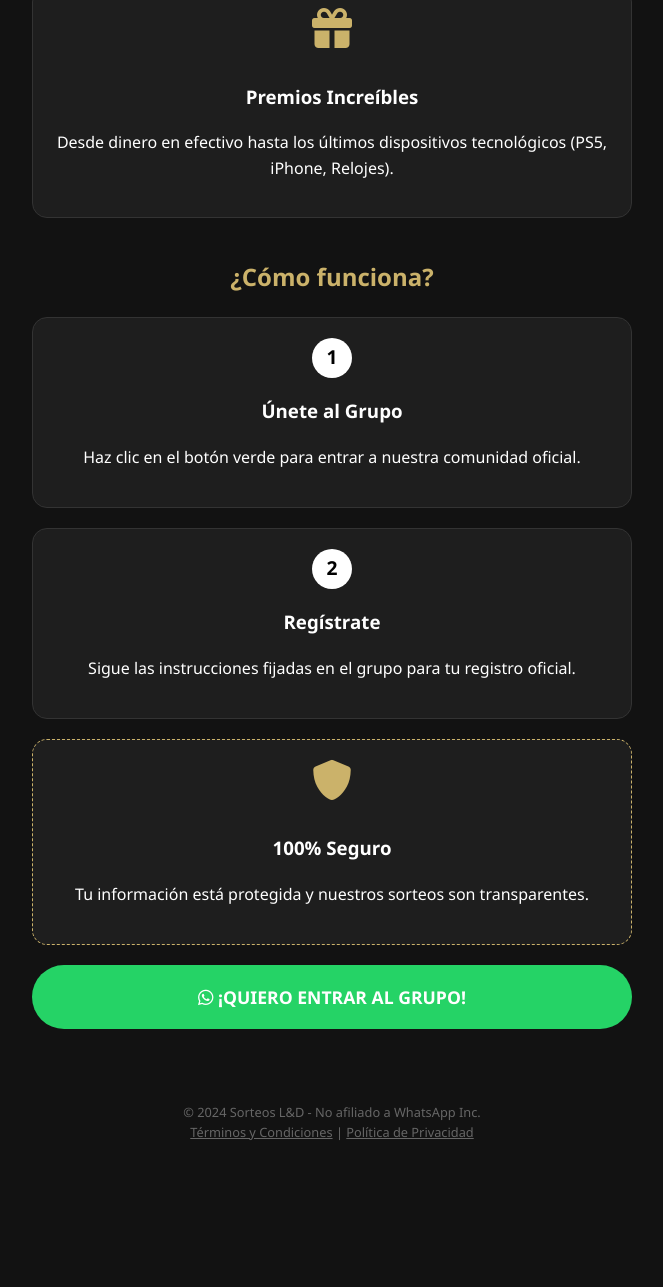
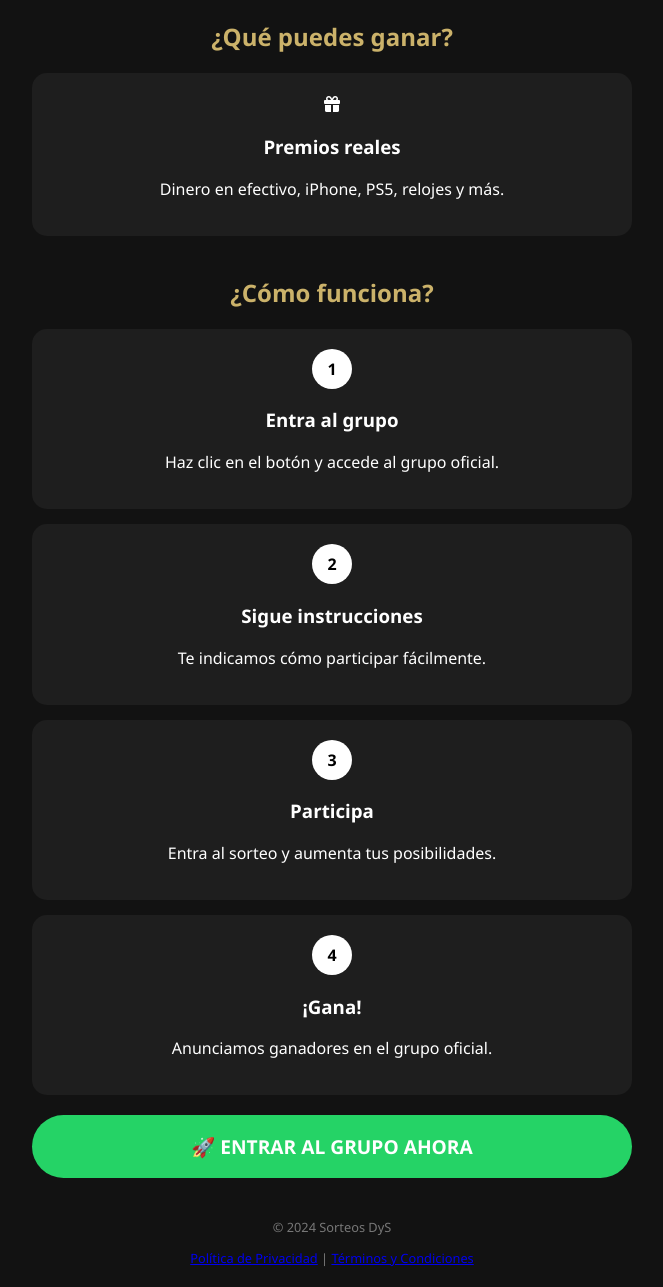
Before and after one commit to orregoosoriodaniel-oss/invitacion-sorteos, a plain HTML site: page index.html in a window 1280 px wide. Shown: the part 581-1868 px from the top of the page, without its empty margins (308-971 px from the left). Before the commit the page ends 1796 px from the top, so only its background shows below. Drawn offline with Linux system fonts and the light colour scheme.

Commit message:
Update index.html

```diff
--- a/index.html
+++ b/index.html
@@ -3,94 +3,164 @@
 <head>
 <meta charset="UTF-8">
 <meta name="viewport" content="width=device-width, initial-scale=1.0">
-    <title>Sorteos L&D | Participá y Ganá</title>
+<title>Sorteos DyS | Gana premios reales</title>
+
 <link rel="stylesheet" href="https://cdnjs.cloudflare.com/ajax/libs/font-awesome/6.0.0/css/all.min.css">
+
 <style>
 :root {
-            --primary-gold: #cbb26a;
-            --dark-bg: #121212;
-            --card-bg: #1e1e1e;
-            --whatsapp-green: #25D366;
+    --gold: #cbb26a;
+    --dark: #121212;
+    --card: #1e1e1e;
+    --green: #25D366;
 }
 
 body {
-            font-family: 'Segoe UI', Roboto, sans-serif;
+    font-family: 'Segoe UI', sans-serif;
     margin: 0;
-            background-color: var(--dark-bg);
+    background: var(--dark);
     color: white;
-            line-height: 1.6;
 }
 
-        .container { max-width: 600px; margin: 0 auto; padding: 20px; }
+.container { max-width: 600px; margin: auto; padding: 20px; }
 
-        /* Header */
-        header { text-align: center; padding: 30px 0; border-bottom: 2px solid var(--primary-gold); }
-        .logo { font-size: 2.5rem; font-weight: bold; }
+header { text-align: center; padding: 20px; border-bottom: 2px solid var(--gold); }
 
-        /* Hero Section */
-        .hero { text-align: center; padding: 40px 20px; background: linear-gradient(rgba(0,0,0,0.7), rgba(0,0,0,0.7)), url('https://images.unsplash.com/photo-1606144042614-b2417e99c4e3?auto=format&fit=crop&q=80&w=1000') center/cover; border-radius: 15px; margin-top: 20px; }
-        .hero h1 { color: white; text-transform: uppercase; font-size: 1.8rem; }
-        .hero p { color: var(--primary-gold); font-weight: bold; }
+.logo { font-size: 2.2rem; font-weight: bold; }
 
-        /* Secciones de Contenido */
-        .section-title { color: var(--primary-gold); text-align: center; margin-top: 40px; font-size: 1.5rem; }
+.hero {
+    text-align: center;
+    padding: 50px 20px;
+    background: linear-gradient(rgba(0,0,0,0.7), rgba(0,0,0,0.7)),
+    url('https://images.unsplash.com/photo-1607083206968-13611e3d76db?auto=format&fit=crop&w=1000&q=80') center/cover;
+    border-radius: 15px;
+}
 
-        .card { background: var(--card-bg); padding: 20px; border-radius: 15px; margin-bottom: 20px; text-align: center; border: 1px solid #333; }
-        .card i { font-size: 2.5rem; color: var(--primary-gold); margin-bottom: 15px; }
+.hero h1 { font-size: 1.9rem; }
 
-        /* Pasos 1, 2, 3 */
-        .step-number { background: white; color: black; width: 40px; height: 40px; border-radius: 50%; display: flex; align-items: center; justify-content: center; margin: 0 auto 10px; font-weight: bold; font-size: 1.2rem; }
+.hero p { color: var(--gold); font-weight: bold; }
 
-        /* Botón Flotante y Normal */
-        .btn-ws { background-color: var(--whatsapp-green); color: white; text-decoration: none; padding: 18px; border-radius: 50px; display: block; font-weight: bold; font-size: 1.1rem; transition: 0.3s; margin: 20px 0; }
+.urgency {
+    color: red;
+    font-weight: bold;
+    margin-top: 10px;
+}
 
-        footer { text-align: center; padding: 40px; font-size: 0.8rem; color: #666; }
+.btn {
+    background: var(--green);
+    padding: 18px;
+    border-radius: 50px;
+    display: block;
+    text-align: center;
+    font-weight: bold;
+    font-size: 1.2rem;
+    text-decoration: none;
+    color: white;
+    margin-top: 20px;
+}
+
+.section-title {
+    text-align: center;
+    color: var(--gold);
+    margin-top: 40px;
+}
+
+.card {
+    background: var(--card);
+    padding: 20px;
+    border-radius: 15px;
+    margin-top: 15px;
+    text-align: center;
+}
+
+.step {
+    background: white;
+    color: black;
+    width: 40px;
+    height: 40px;
+    border-radius: 50%;
+    margin: auto;
+    display: flex;
+    align-items: center;
+    justify-content: center;
+    font-weight: bold;
+}
+
+footer {
+    text-align: center;
+    margin-top: 40px;
+    font-size: 0.8rem;
+    color: #777;
+}
 </style>
 </head>
+
 <body>
 
 <div class="container">
+
 <header>
-        <div class="logo">Sorteos <span style="color:var(--primary-gold)">L&D</span></div>
+    <div class="logo">Sorteos <span style="color:var(--gold)">DyS</span></div>
 </header>
 
 <section class="hero">
-        <h1>PARTICIPÁ, GANÁ Y CELEBRÁ</h1>
-        <p>¡PREMIOS REALES TODOS LOS DÍAS!</p>
-        <a href="https://chat.whatsapp.com/FR1wa0fbUGJCvh848Emg8d" class="btn-ws"><i class="fab fa-whatsapp"></i> UNIRSE AL GRUPO</a>
+    <h1>🎁 Gana premios reales TODOS LOS DÍAS</h1>
+    <p>Participa en segundos desde WhatsApp 👇</p>
+
+    <p>✔️ +1,000 personas participando</p>
+    <p>✔️ Ganadores reales cada semana</p>
+
+    <div class="urgency">⚠️ Cupos limitados hoy</div>
+
+    <a href="https://chat.whatsapp.com/FR1wa0fbUGJCvh848Emg8d" class="btn">
+        👉 QUIERO PARTICIPAR AHORA
+    </a>
 </section>
 
 <h2 class="section-title">¿Qué puedes ganar?</h2>
+
 <div class="card">
     <i class="fas fa-gift"></i>
-        <h3>Premios Increíbles</h3>
-        <p>Desde dinero en efectivo hasta los últimos dispositivos tecnológicos (PS5, iPhone, Relojes).</p>
+    <h3>Premios reales</h3>
+    <p>Dinero en efectivo, iPhone, PS5, relojes y más.</p>
 </div>
 
 <h2 class="section-title">¿Cómo funciona?</h2>
+
 <div class="card">
-        <div class="step-number">1</div>
-        <h3>Únete al Grupo</h3>
-        <p>Haz clic en el botón verde para entrar a nuestra comunidad oficial.</p>
-    </div>
-    <div class="card">
-        <div class="step-number">2</div>
-        <h3>Regístrate</h3>
-        <p>Sigue las instrucciones fijadas en el grupo para tu registro oficial.</p>
+    <div class="step">1</div>
+    <h3>Entra al grupo</h3>
+    <p>Haz clic en el botón y accede al grupo oficial.</p>
 </div>
 
-    <div class="card" style="border: 1px dashed var(--primary-gold);">
-        <i class="fas fa-shield-alt"></i>
-        <h3>100% Seguro</h3>
-        <p>Tu información está protegida y nuestros sorteos son transparentes.</p>
+<div class="card">
+    <div class="step">2</div>
+    <h3>Sigue instrucciones</h3>
+    <p>Te indicamos cómo participar fácilmente.</p>
 </div>
 
-    <a href="https://chat.whatsapp.com/FR1wa0fbUGJCvh848Emg8d" class="btn-ws" style="text-align: center;"><i class="fab fa-whatsapp"></i> ¡QUIERO ENTRAR AL GRUPO!</a>
+<div class="card">
+    <div class="step">3</div>
+    <h3>Participa</h3>
+    <p>Entra al sorteo y aumenta tus posibilidades.</p>
+</div>
+
+<div class="card">
+    <div class="step">4</div>
+    <h3>¡Gana!</h3>
+    <p>Anunciamos ganadores en el grupo oficial.</p>
+</div>
+
+<a href="https://chat.whatsapp.com/FR1wa0fbUGJCvh848Emg8d" class="btn">
+    🚀 ENTRAR AL GRUPO AHORA
+</a>
 
 <footer>
-        <p>&copy; 2024 Sorteos L&D - No afiliado a WhatsApp Inc.<br>
-        <a href="#" style="color:#666">Términos y Condiciones</a> | <a href="#" style="color:#666">Política de Privacidad</a></p>
+<p>© 2024 Sorteos DyS</p>
+<a href="privacy.html">Política de Privacidad</a> |
+<a href="terms.html">Términos y Condiciones</a>
 </footer>
+
 </div>
 
 </body>
```
Lines whose indentation alone changed are shown as unchanged.
